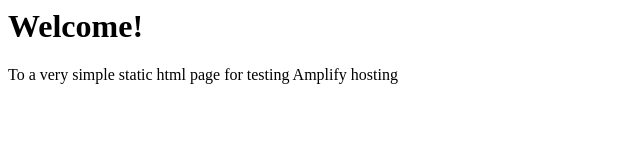
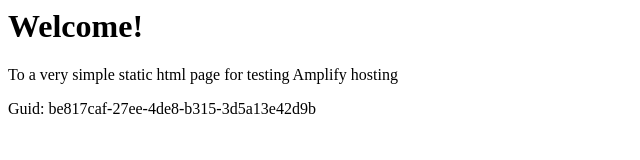
Before and after one commit to aws-aemilia-bah/Github-PR-Commit-Integration-Test-DoNotTouch-GitHubAutoBuildPrPreviewCanaryTest-v1-prod-me-south-1, a website: page src/index.html in a window 1280 px wide. Shown: the whole page, without its empty margins (0-640 px from the left). Drawn offline with Linux system fonts and the light colour scheme.

Commit message:
commit from integ tests

```diff
--- a/src/index.html
+++ b/src/index.html
@@ -1,3 +1,5 @@
+
+
 <html lang="en">
 
 <head>
@@ -10,6 +12,6 @@
 <body>
     <h1>Welcome!</h1>
     <p>To a very simple static html page for testing Amplify hosting</p>
-</body>
+    <p>Guid: be817caf-27ee-4de8-b315-3d5a13e42d9b</p></body>
 
 </html>
```
